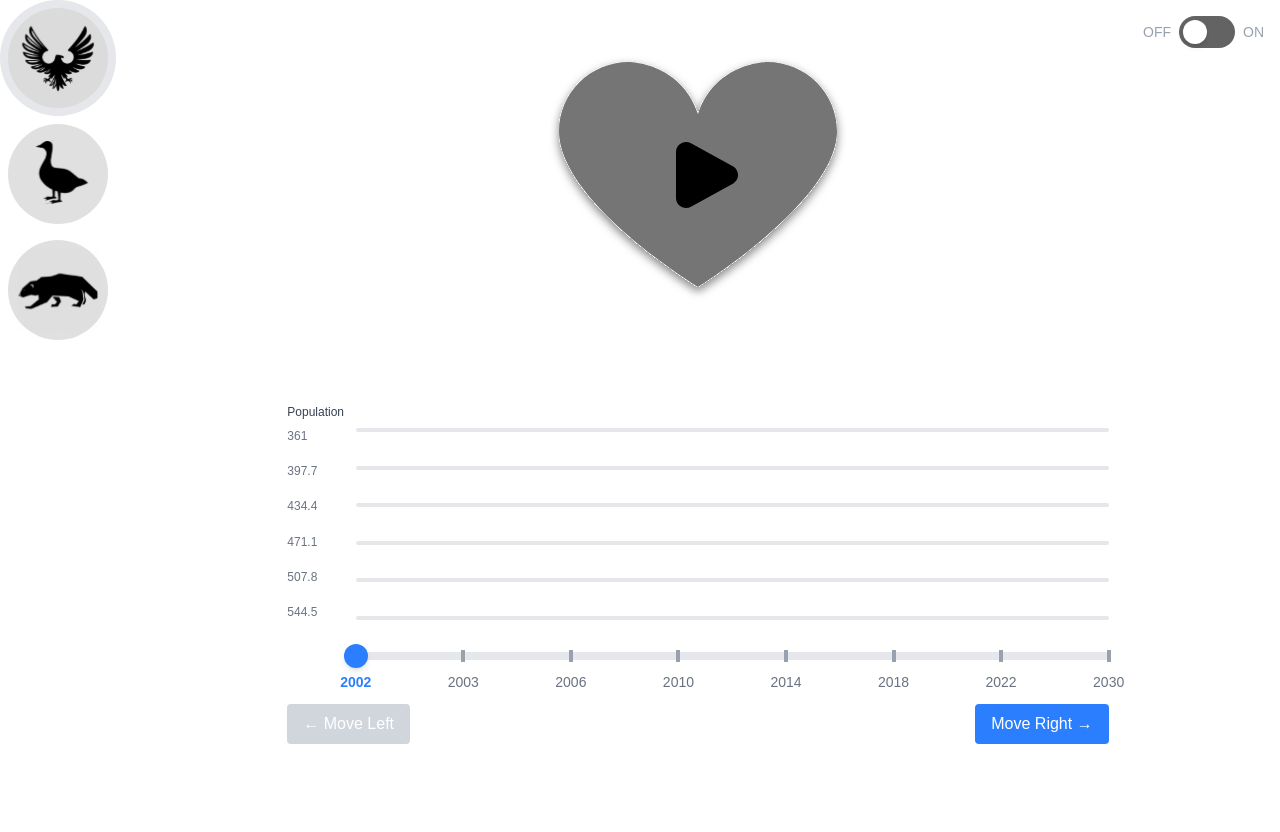
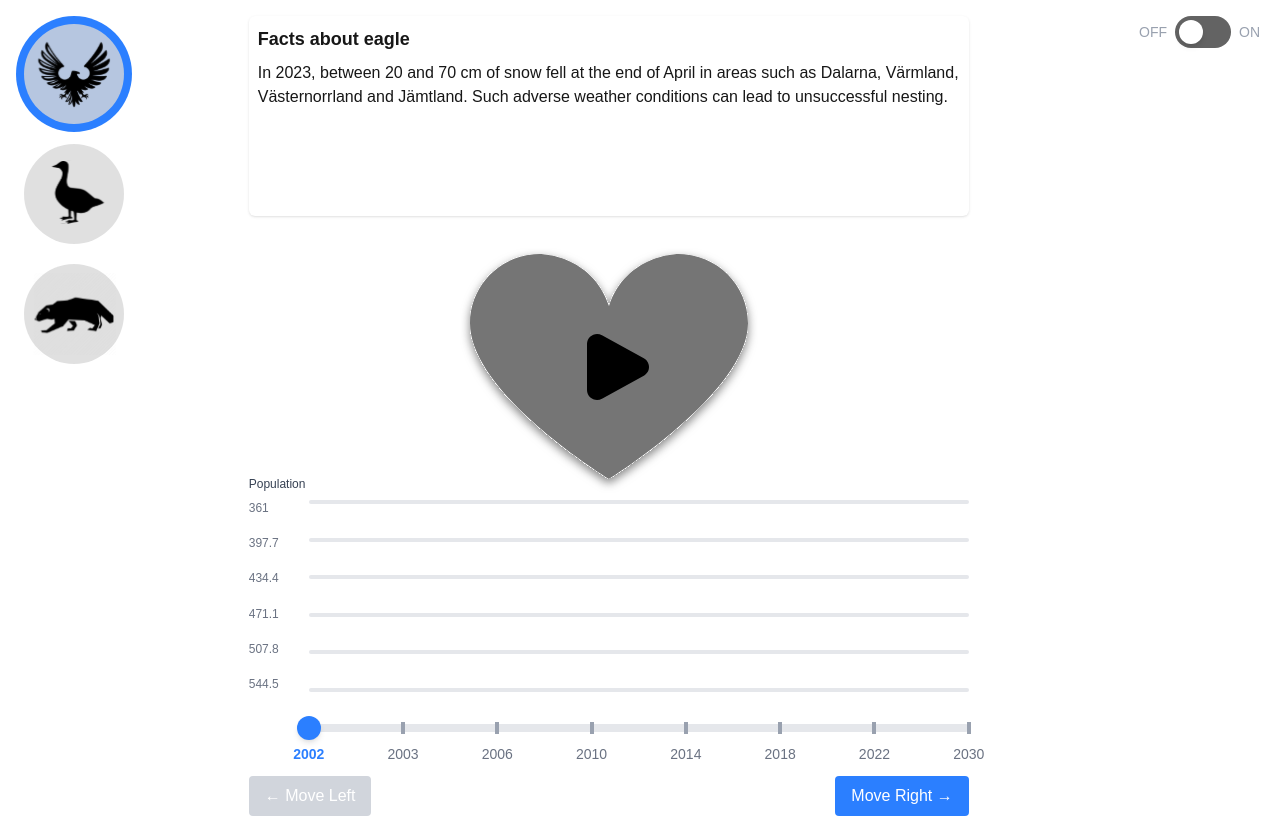
Before and after one commit to hsinlun99/sound-in-interaction, a Next.js app: page / in a window 1280 px wide. Both pictures are taken after a click on the button "Start". Before the commit the page ends 800 px from the top, so only its background shows below. Built offline with nearby package versions, Linux system fonts and the light colour scheme; no server answers.

Commit message:
refactor: :lipstick: refactor the main layout

```diff
--- a/src/components/InteractiveSlider.tsx
+++ b/src/components/InteractiveSlider.tsx
@@ -416,7 +416,7 @@ const InteractiveSlider: React.FC<InteractiveSliderProps> = ({ years, audioConte
   return (
     <div className="flex flex-col items-center w-full mx-auto p-4 max-w-6xl">
       {/* Play/Pause Button */}
-      <div className="mb-30">
+      <div>
         {isLoading ? (
           <div className="text-gray-500">Loading audios...</div>
         ) : (
--- a/src/components/ModeToggler.tsx
+++ b/src/components/ModeToggler.tsx
@@ -6,7 +6,7 @@ interface ModeTogglerProps {
 const ModeToggler: React.FC<ModeTogglerProps> = ({ isAnswerShown, setIsAnswerShown }) => {
 
   return (
-    <div className="absolute top-4 right-4 flex items-center gap-2">
+    <div className="mt-4 mr-5 flex items-center gap-2">
       {/* off */}
       <span className="text-sm font-medium text-gray-400">OFF</span>
 
--- a/src/pages/index.tsx
+++ b/src/pages/index.tsx
@@ -4,6 +4,7 @@ import InteractiveSlider from "@/components/InteractiveSlider";
 import AnimalData from "../../public/data/animals-data.json";
 import Image from "next/image";
 import ModeToggler from "@/components/ModeToggler";
+import AnimalFact from "@/components/AnimalFact";
 
 export default function Home() {
   const [audioContext, setAudioContext] = useState<AudioContext | null>(null);
@@ -38,7 +39,7 @@ export default function Home() {
     }
   };
   return (
-    <>
+    <div className="justify-between w-screen min-w-screen min-h-screen grid grid-cols-11">
       {!isAudioReady && (
         <div className="absolute top-[50%] left-[50%] transform -translate-x-1/2 -translate-y-1/2">
           <StartButton onClick={handleStart} />
@@ -46,23 +47,22 @@ export default function Home() {
       )}
       {isAudioReady && (
         <>
-          <div className="justify-between flex w-screen min-w-full min-h-screen">
           <div className="col-span-2 flex items-start">
-              <div className="grid grid-rows-3">
+            <div className="grid grid-rows-3 gap-1 ml-4 mt-4">
               <button
-                  className={`row-span-1 p-2 rounded-full ${activeAnimal === "eagle" ? "bg-gray-200" : ""}`}
+                className={`row-span-1 p-2 rounded-full ${activeAnimal === "eagle" ? "bg-blue-500" : ""}`}
                 onClick={() => handleAnimalClick("eagle")}
               >
                 <Image src="/image/animal-eagle.svg" alt="eagle's icon" width={100} height={100} priority />
               </button>
               <button
-                  className={`row-span-1 p-2 rounded-full ${activeAnimal === "goose" ? "bg-gray-200" : ""}`}
+                className={`row-span-1 p-2 rounded-full ${activeAnimal === "goose" ? "bg-blue-500" : ""}`}
                 onClick={() => handleAnimalClick("goose")}
               >
                 <Image src="/image/animal-goose.svg" alt="goose's icon" width={100} height={100} priority />
               </button>
               <button
-                  className={`row-span-1 p-2 rounded-full ${activeAnimal === "wolverine" ? "bg-gray-200" : ""}`}
+                className={`row-span-1 p-2 rounded-full ${activeAnimal === "wolverine" ? "bg-blue-500" : ""}`}
                 onClick={() => handleAnimalClick("wolverine")}
               >
                 <Image src="/image/animal-wolverine.svg" alt="wolverine's icon" width={100} height={100} priority />
@@ -70,28 +70,42 @@ export default function Home() {
             </div>
           </div>
 
-            <div className="col-span-6 flex mx-auto items-center min-w-8/12">
-              <div className="w-full">
+          <div className="col-span-6 flex mx-auto items-center">
+            <div className="w-full grid">
               {activeAnimal === "eagle" && (
+                <>
+                  <div className="row-span-3">
+                    <AnimalFact animalId={eagle.id} facts={eagle.facts} />
+                  </div>
+                  <div className="row-span-8">
                     <InteractiveSlider years={eagle.years} audioContext={audioContext} yearAudios={eagle.yearAudios} healthLevels={eagle.healthLevels} population={eagle.population} yLabels={eagle.yLabels} isAnswerShown={isAnswerShown} />
+
+                  </div>
+                </>
               )}
               {activeAnimal === "goose" && (
+                <>
+                  <AnimalFact animalId={goose.id} facts={goose.facts} />
                   <InteractiveSlider years={goose.years} audioContext={audioContext} yearAudios={goose.yearAudios} healthLevels={goose.healthLevels} population={goose.population} yLabels={goose.yLabels} isAnswerShown={isAnswerShown} />
+                </>
               )}
               {activeAnimal === "wolverine" && (
+                <>
+                  <AnimalFact animalId={wolverine.id} facts={wolverine.facts} />
                   <InteractiveSlider years={wolverine.years} audioContext={audioContext} yearAudios={wolverine.yearAudios} healthLevels={wolverine.healthLevels} population={wolverine.population} yLabels={wolverine.yLabels} isAnswerShown={isAnswerShown} />
+                </>
               )}
 
             </div>
           </div>
 
 
-            <div className="col-span-2 flex items-center">
+          <div className="col-span-3 flex items-start justify-end">
             <ModeToggler isAnswerShown={isAnswerShown} setIsAnswerShown={setIsAnswerShown} />
           </div>
-          </div>
+
         </>
       )}
-    </>
+    </div>
   );
 }
```
Lines whose indentation alone changed are shown as unchanged.
